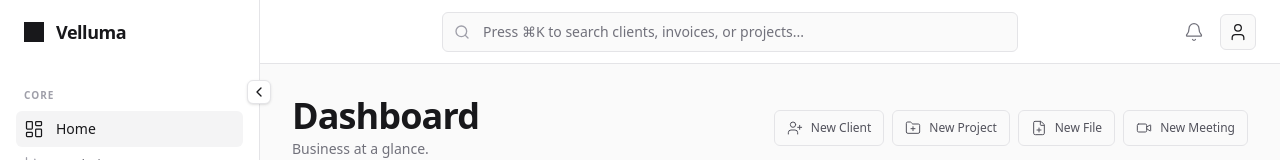
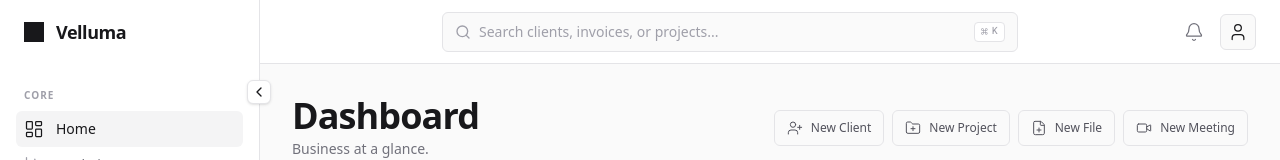
Before and after one commit to NajibOladosu/Velluma, a Next.js app in the folder apps/web/: page /dashboard in a window 1280 px wide. Shown: the top 160 px of the page. Built offline with nearby package versions, Linux system fonts and the light colour scheme.

Commit message:
feat: Replace static search input with a button that triggers the command palette.

```diff
--- a/apps/web/src/components/ui/app-topbar.tsx
+++ b/apps/web/src/components/ui/app-topbar.tsx
@@ -5,11 +5,12 @@ import Link from "next/link";
 import { Bell, Menu, Search, User } from "lucide-react";
 import { cn } from "@/lib/utils";
 import { Button } from "./button";
-import { Input } from "./input";
 import { MobileNavDrawer } from "./mobile-nav-drawer";
+import { useAppStore } from "@/store/use-app-store";
 
 export function AppTopBar() {
   const [drawerOpen, setDrawerOpen] = React.useState(false);
+  const { setCommandPaletteOpen } = useAppStore();
 
   return (
     <>
@@ -27,25 +28,28 @@ export function AppTopBar() {
 
         {/* Search bar — hidden on mobile, visible sm+ */}
         <div className="hidden sm:flex flex-1 justify-center">
-          <div className="relative w-full max-w-xl">
-            <Search className="absolute left-3 top-1/2 -translate-y-1/2 h-4 w-4 text-zinc-400" />
-            <Input
-              type="search"
-              readOnly
-              placeholder="Press ⌘K to search clients, invoices, or projects..."
-              className="pl-10 bg-zinc-50 border-zinc-200 focus:bg-white transition-all h-10 w-full cursor-pointer rounded-md text-sm font-normal"
-            />
-          </div>
+          <button
+            type="button"
+            onClick={() => setCommandPaletteOpen(true)}
+            className="relative w-full max-w-xl flex items-center h-10 rounded-md border border-zinc-200 bg-zinc-50 px-3 text-sm text-zinc-400 hover:bg-white hover:border-zinc-300 transition-all cursor-pointer"
+          >
+            <Search className="h-4 w-4 mr-2 shrink-0" />
+            <span className="truncate">Search clients, invoices, or projects...</span>
+            <kbd className="ml-auto hidden md:flex h-5 items-center gap-1 rounded border border-zinc-200 bg-white px-1.5 font-mono text-[10px] font-medium text-zinc-400 shrink-0">
+              <span className="text-xs">⌘</span>K
+            </kbd>
+          </button>
         </div>
 
         {/* Right actions */}
         <div className="flex items-center gap-2 ml-auto">
-          {/* Search icon on mobile — tap to open search */}
+          {/* Search icon on mobile — tap to open command palette */}
           <Button
             variant="ghost"
             size="icon"
             className="flex sm:hidden h-9 w-9 text-zinc-500 hover:text-zinc-900"
             aria-label="Search"
+            onClick={() => setCommandPaletteOpen(true)}
           >
             <Search className="h-5 w-5" strokeWidth={1.5} />
           </Button>
```
